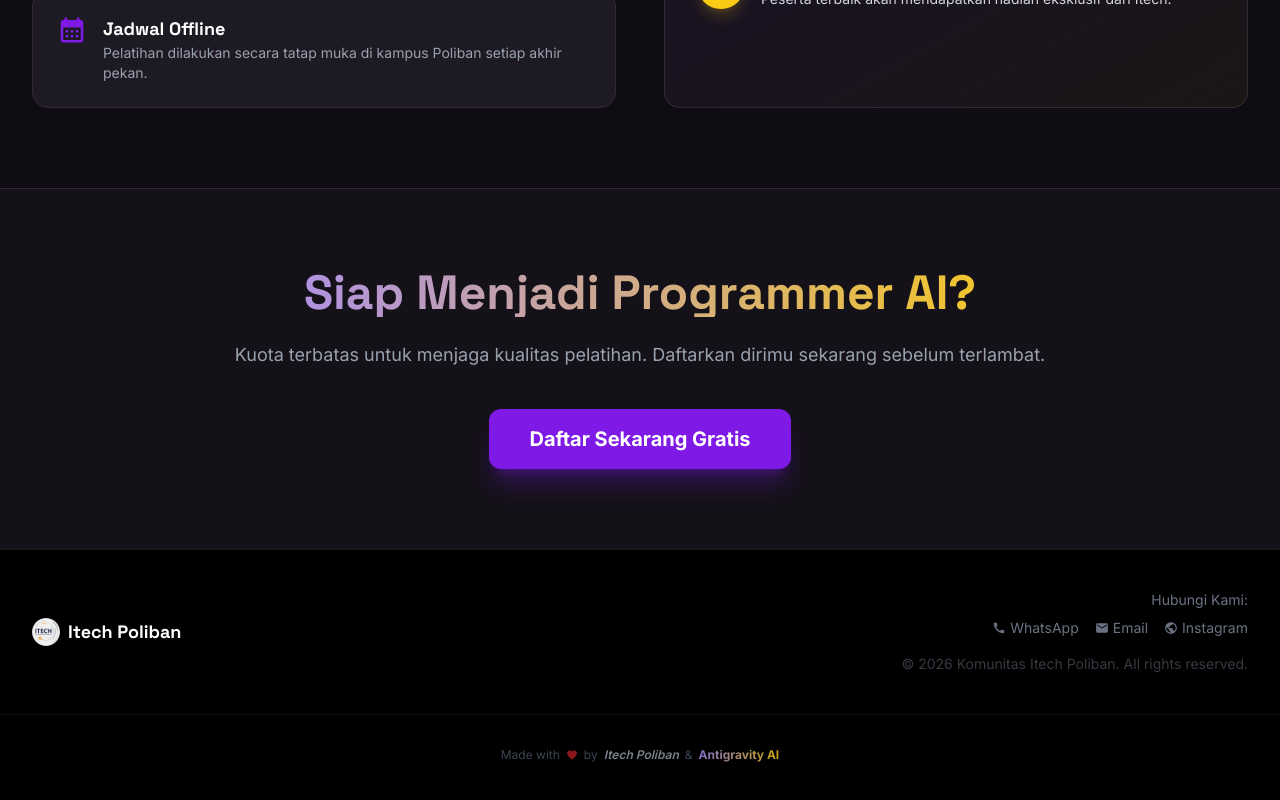
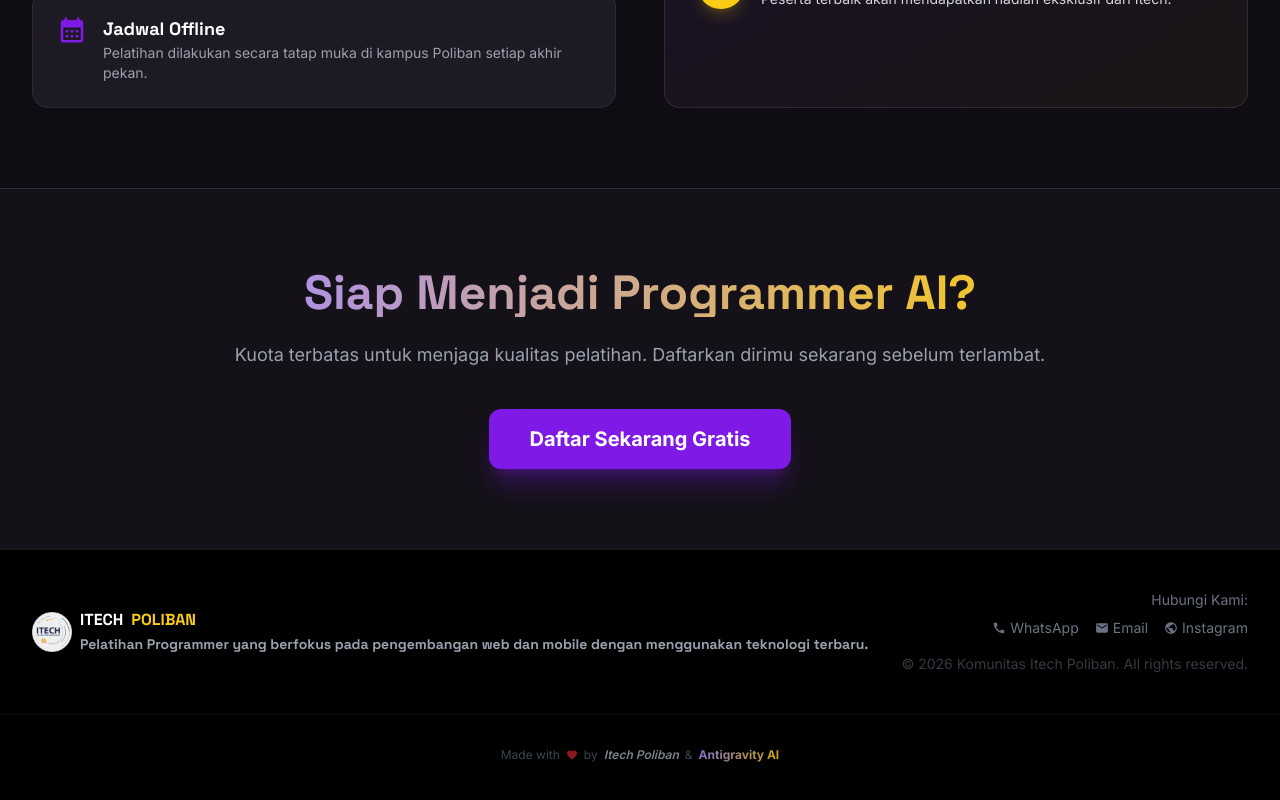
Before and after one commit to budicuy/pelatihan-itech-progammer-2026, a Next.js app: page / in a window 1280 px wide. Shown: the part 4474-5274 px from the top of the page. Built offline with nearby package versions, Linux system fonts and the light colour scheme.

Commit message:
feat: Enhance footer branding, add functional contact links, dynamically update copyright year, and include GitHub in the tech stack.

```diff
--- a/components/sections/Footer.tsx
+++ b/components/sections/Footer.tsx
@@ -10,38 +10,50 @@ export default function Footer() {
           <Image
             src="/logo-itech.svg"
             alt="Itech Poliban Logo"
-            width={28}
-            height={28}
+            width={40}
+            height={40}
             className="object-contain"
           />
-          <span className="text-white font-bold font-display text-lg">
-            Itech Poliban
+          <span className="text-white font-bold font-display">
+            <div className="flex items-center gap-2">
+              <span>ITECH</span>
+              <span className="text-accent">POLIBAN</span>
+            </div>
+            <span className="text-gray-400 text-sm mt-2">
+              Pelatihan Programmer yang berfokus pada pengembangan web dan
+              mobile dengan menggunakan teknologi terbaru.
+            </span>
           </span>
         </div>
+
         <div className="text-gray-500 text-sm text-center md:text-right">
           <p className="mb-2">Hubungi Kami:</p>
           <div className="flex gap-4 justify-center md:justify-end">
             <Link
+              target="_blank"
               className="hover:text-accent transition-colors flex items-center gap-1"
-              href="#"
+              href="https://wa.me/62882022007324"
             >
               <MdCall className="text-sm" /> WhatsApp
             </Link>
             <Link
+              target="_blank"
               className="hover:text-accent transition-colors flex items-center gap-1"
-              href="#"
+              href="mailto:polibanitech@gmail.com"
             >
               <MdMail className="text-sm" /> Email
             </Link>
             <Link
+              target="_blank"
               className="hover:text-accent transition-colors flex items-center gap-1"
-              href="#"
+              href="https://www.instagram.com/itechpoliban"
             >
               <MdPublic className="text-sm" /> Instagram
             </Link>
           </div>
           <p className="mt-4 opacity-50">
-            © 2026 Komunitas Itech Poliban. All rights reserved.
+            © {new Date().getFullYear()} Komunitas Itech Poliban. All rights
+            reserved.
           </p>
         </div>
       </div>
--- a/components/sections/TechStack.tsx
+++ b/components/sections/TechStack.tsx
@@ -1,6 +1,7 @@
 import Image from "next/image";
 import { HiOutlineDatabase } from "react-icons/hi";
 import {
+  SiGithub,
   SiGooglecloud,
   SiNextdotjs,
   SiNodedotjs,
@@ -26,6 +27,7 @@ export default function TechStack() {
       className: "text-green-600",
     },
     { name: "Vercel", icon: <SiVercel className="text-2xl" /> },
+    { name: "GitHub", icon: <SiGithub className="text-2xl" /> },
   ];
 
   return (
```
